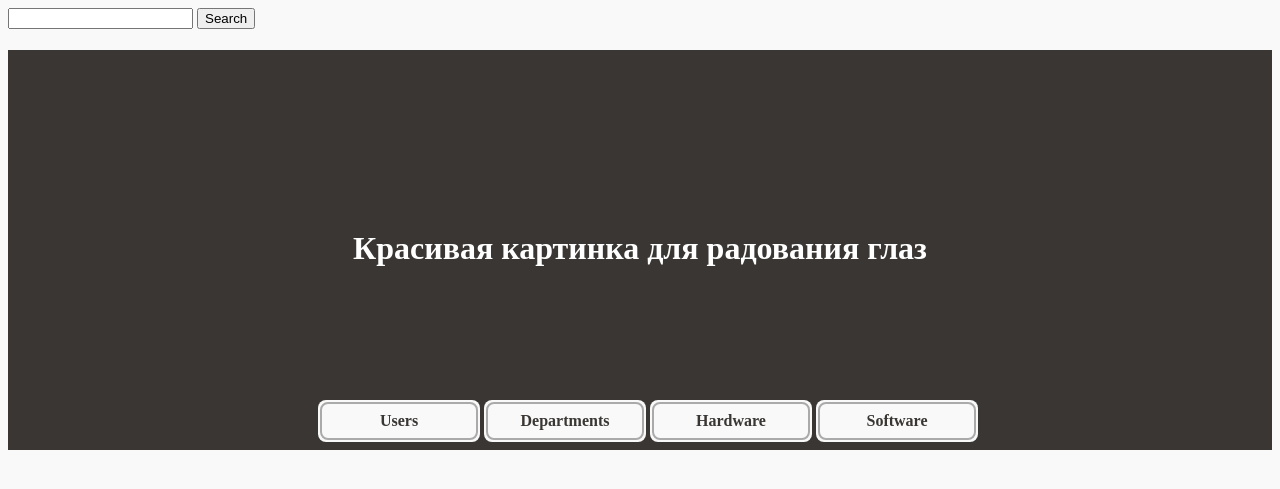
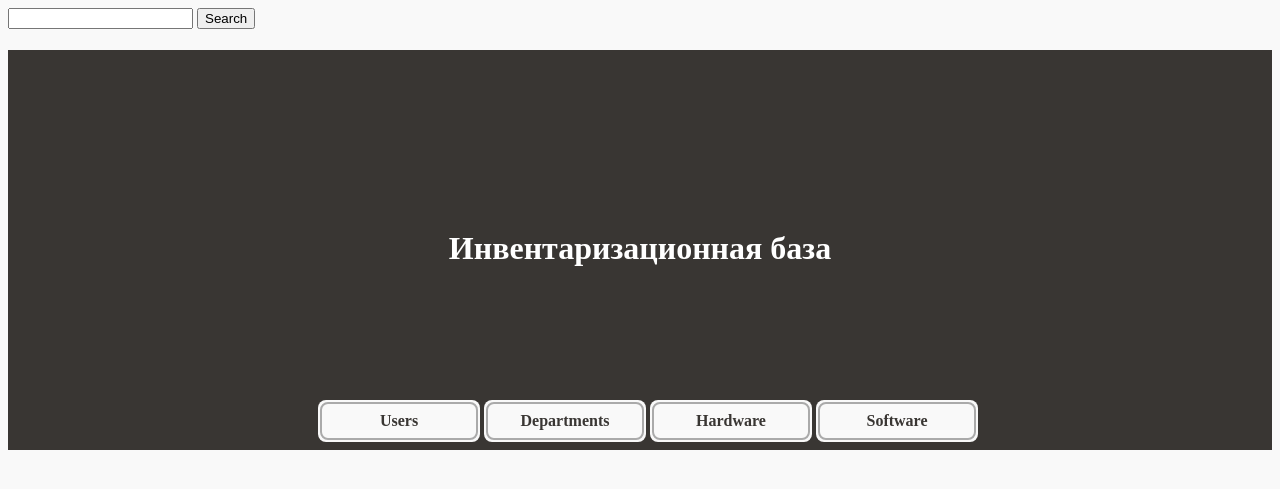
Before and after one commit to ansermak/equipment_flask, a Flask app: page / in a window 1280 px wide. Shown: the top 489 px of the page. Run offline with Flask 2, Linux system fonts and the light colour scheme.

Commit message:
Change site title

```diff
--- a/app/templates/index.html
+++ b/app/templates/index.html
@@ -3,7 +3,7 @@
 {% block content %}
 
     <div id="img_main_index_page">
-      <h1 style="padding-top:180px">Красивая картинка для радования глаз</h1>
+      <h1 style="padding-top:180px">Инвентаризационная база</h1>
     </div>
       <div id="div_buttons_index_page">
         <div style="text-align:center;">
--- a/app/templates/menu_header_page.html
+++ b/app/templates/menu_header_page.html
@@ -1,5 +1,5 @@
     <div id="img_main_menu_page">
-      <h1 style="padding-top:30px">Красивая картинка для радования глаз</h1>
+      <h1 style="padding-top:30px">Инвентаризационная база </h1>
     </div>
       <div id="div_buttons_menu_page">
         <div style="text-align:center;">
```
